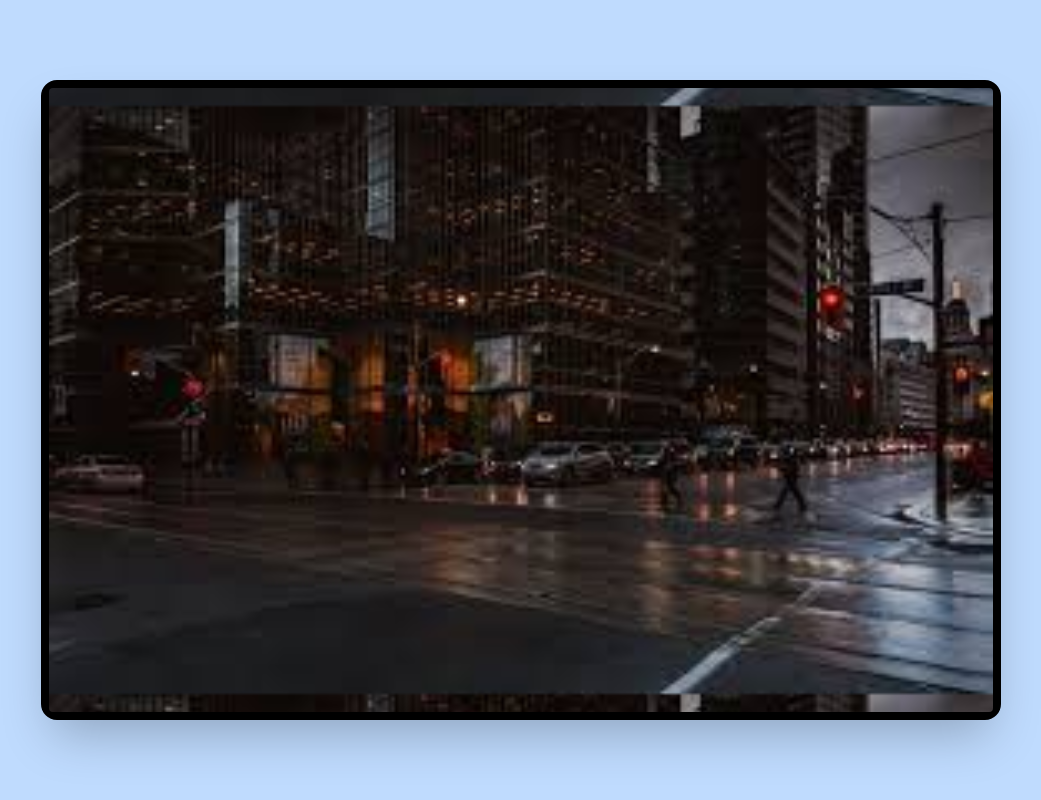
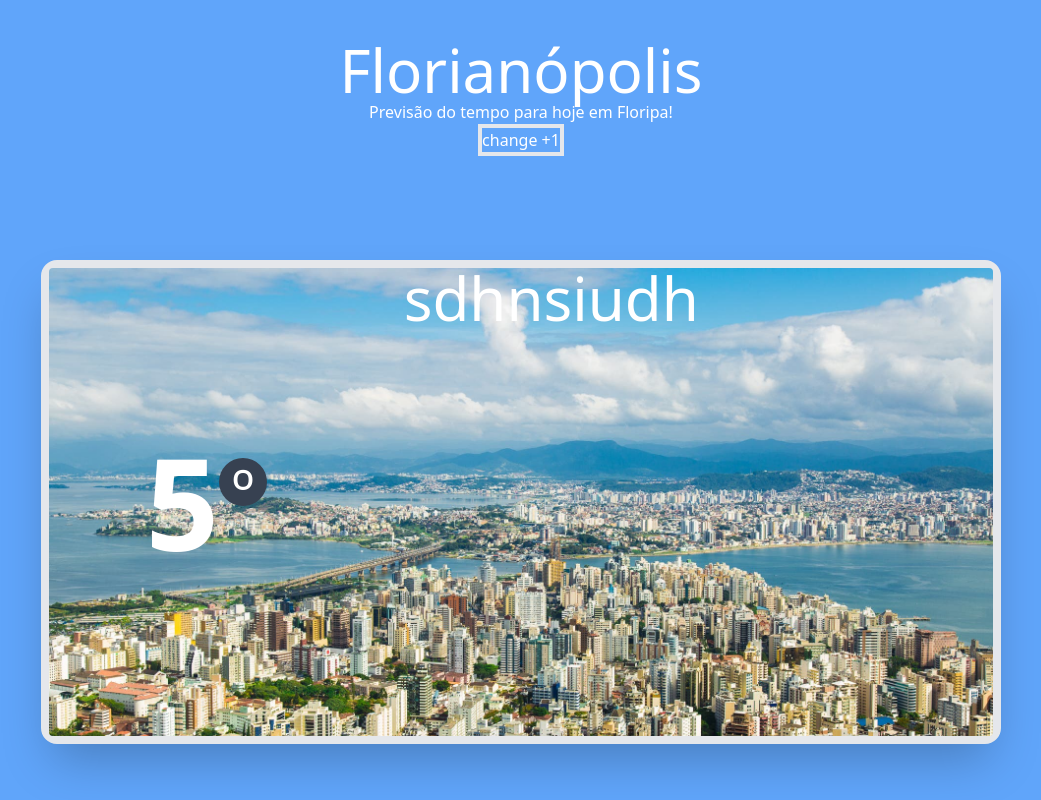
Before and after one commit to pablobion/weather, a plain HTML site: page index.html in a window 1280 px wide. Shown: the whole page, without its empty margins (119-1160 px from the left). Drawn offline with nearby package versions, Linux system fonts and the light colour scheme.

Commit message:
Create component with shadowDom

```diff
--- /dev/null
+++ b/changeBackground.js
@@ -0,0 +1,5 @@
+const hours = new Date().getHours();
+const image = document.getElementById("background-image");
+const background = document.getElementById("background");
+image.style.backgroundImage = hours > 18 ? 'url("./assets/floripa_noite.png")' : 'url("./assets/floripa_dia.png")';
+hours > 18 ? background.classList.add("bg-blue-900") : background.classList.add("bg-blue-400");
--- /dev/null
+++ b/components/temperature.js
@@ -0,0 +1,38 @@
+
+class Temperature extends HTMLElement {
+
+    constructor() {
+        super();
+        this.build();
+
+        // const teste = this.getAttribute("celsius");
+    }
+
+    build() {
+                const shadow = this.attachShadow({ mode: "open" });
+                const component = this.createElement();
+                shadow.appendChild(component);
+    }
+
+
+    createElement() {
+        const divElement = document.createElement("div");
+        const element = document.createElement("h1");
+        element.setAttribute("style", "font-size: 8rem")
+
+        const teste = this.getAttribute("temperature");
+        element.innerText = teste;
+
+        divElement.appendChild(element);
+
+        return divElement;
+    }
+
+    //     <div>
+    //     <h1 class="text-9xl z-10">4</h1>
+    // </div>
+}
+
+
+
+    customElements.define("temperature-component", Temperature);
--- /dev/null
+++ b/getDataWeather.js
@@ -0,0 +1,4 @@
+const apiKey = "mpDymrFmnMuhABAarvse0ufqqSALYQVf"; //Api Key de accuweather.com, obs: essa key ja foi desativada, não é possivel utiliza-lá, deverá criar uma para teste.
+const cityId = "35952"; //Id de florianopolis de acordo com a api
+
+console.log("oi");
--- a/index.html
+++ b/index.html
@@ -6,13 +6,39 @@
         <meta name="viewport" content="width=device-width, initial-scale=1.0" />
         <title>Document</title>
         <!-- <link rel="stylesheet" href="styles.css" /> -->
-        <link href="https://unpkg.com/tailwindcss@^1.0/dist/tailwind.min.css" rel="stylesheet" />
+        <!-- <link href="https://unpkg.com/tailwindcss@^1.0/dist/tailwind.min.css" rel="stylesheet" /> -->
+        <link href="https://unpkg.com/tailwindcss@^2/dist/tailwind.min.css" rel="stylesheet" />
     </head>
     <body>
-        <div class="bg-blue-200 text-white h-screen w-screen flex justify-center">
-            <div id="modal" class="border-8 border-black rounded-2xl w-9/12 my-20 bg-gray-200 shadow-2xl">
-                <div class="bg-contain bg-center w-full h-full rounded scale-50" style="background-image: url('./cloudy.jpg')"></div>
+
+        <div id="background" class="bg-blue-200 text-white h-screen w-screen flex flex-col items-center">
+            <h1 class="text-6xl text-center mt-10">Florianópolis</h1>
+            <p>Previsão do tempo para hoje em Floripa!</p>
+            <button class='border-4' onclick="
+            const x = document.getElementById('kk');
+
+             x.setAttribute('temperature', Number(x.textContent)+1)
+
+            //console.log(x.getAttribute('temperature'));
+            ">change +1</button>
+            <div id="modal" class="border-8 border-gray rounded-2xl w-9/12 h-full my-20 bg-gray-200 shadow-2xl transform translate-y-6 transition duration-1000 ease-in">
+                <div id="background-image" class="absolute bg-cover bg-cover w-full h-full rounded scale-50" style="background-image: url('./floripa1.png')"></div>
+                <div class="absolute w-full flex h-full">
+                    <div class="w-1/3 flex items-center justify-center">
+                        <div class="flex items-center justify-center">
+                            <temperature-component id='kk' temperature="5"></temperature-component>
+                            <div class="bg-gray-700 rounded-full h-12 w-12 flex items-center justify-center mb-10">
+                                <p class="text-6xl mt-4">º</p>
+                            </div>
+                        </div>
+                    </div>
+                    <div class="w-2/3 pl-10">
+                        <h1 class="text-6xl">sdhnsiudh</h1>
+                    </div>
+                </div>
             </div>
         </div>
     </body>
+    <script src="changeBackground.js"></script>
+    <script src="./components/temperature.js" defer></script>
 </html>
--- a/styles.css
+++ /dev/null
@@ -1,3 +0,0 @@
-* {
-    margin: 0;
-}
```
Also changed, not shown: assets/floripa_dia.png (added), assets/floripa_noite.png (added), cloudy.jpg (deleted).
